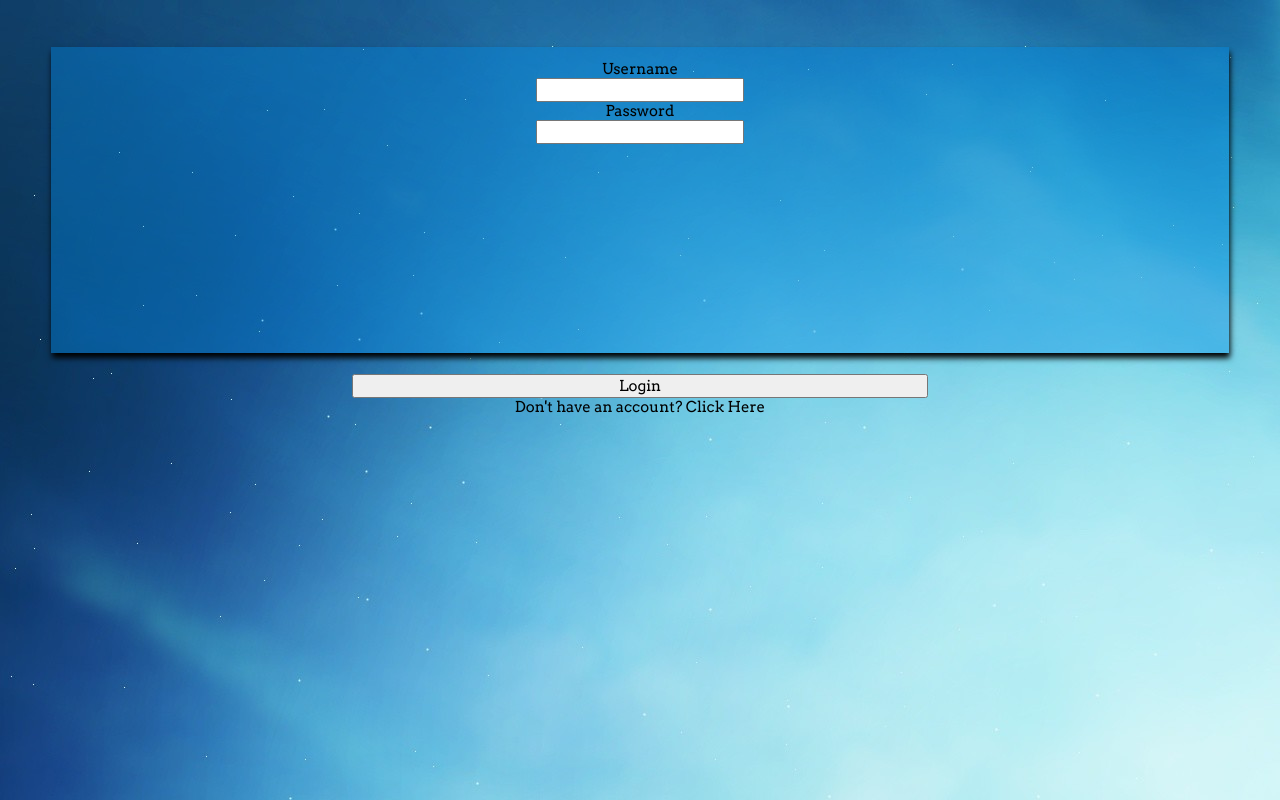
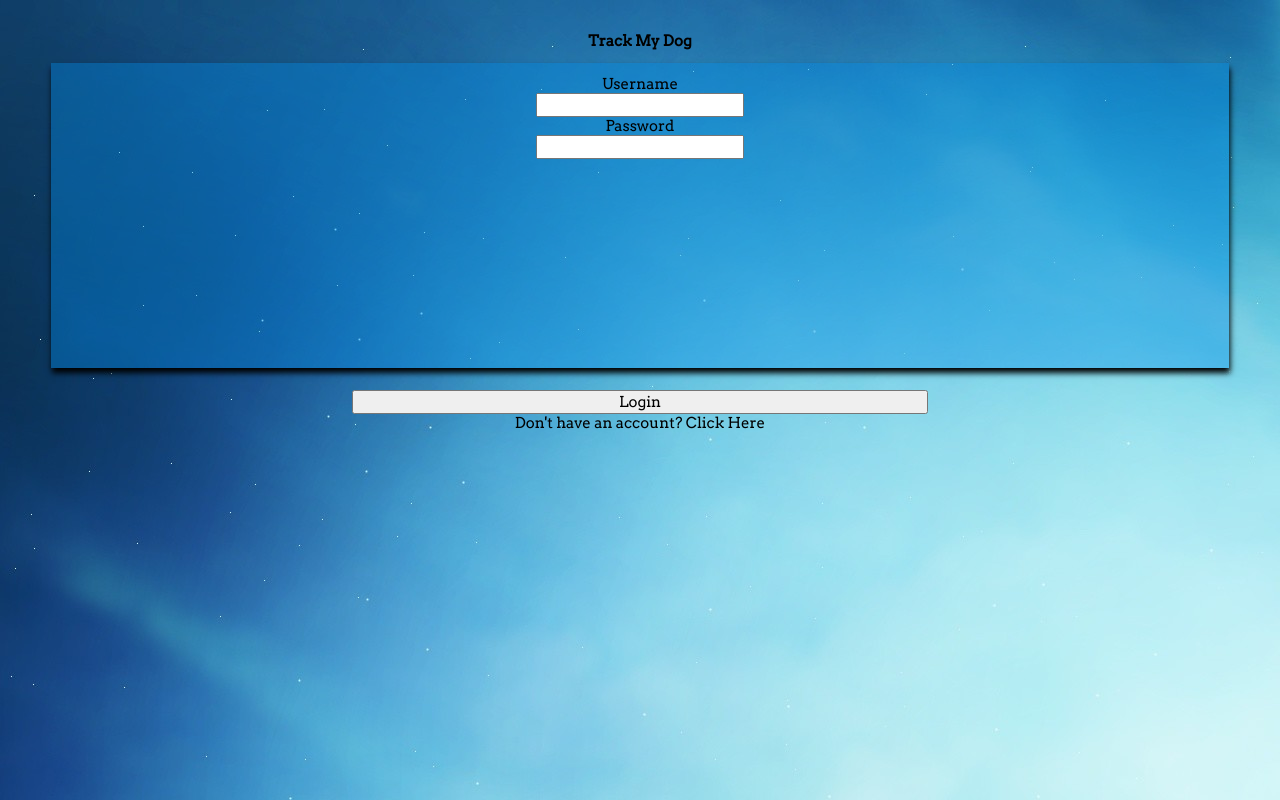
Before and after one commit to pauldamico/dog-tracker, a React (Create React App) app in the folder client/: page /login in a window 1280 px wide. Built offline with nearby package versions, Linux system fonts and the light colour scheme.

Commit message:
added title on login page and changed html title

```diff
--- a/client/public/index.html
+++ b/client/public/index.html
@@ -24,7 +24,7 @@
       work correctly both with client-side routing and a non-root public URL.
       Learn how to configure a non-root public URL by running `npm run build`.
     -->
-    <title>Dog Tracker</title>
+    <title>Track My Dog</title>
   </head>
   <body>
     <noscript>You need to enable JavaScript to run this app.</noscript>
--- a/client/src/App.css
+++ b/client/src/App.css
@@ -63,10 +63,13 @@ a {
 }
 .auth-main-div{
   display: flex;
-
+  flex-direction: column;
   height: 50vh;
   justify-content: center;
   align-items: center;
+}
+.auth-main-div>h1{
+margin-bottom: 1%;
 }
 .auth-form{
 
--- a/client/src/components/Auth.js
+++ b/client/src/components/Auth.js
@@ -27,6 +27,8 @@ export default function Auth(props) {
 
   return (
     <div className="auth-main-div">
+     <h1>Track My Dog</h1>
+
       <form className="auth-form" onSubmit={updateUserHandler}>
         <label>Username</label>
         <input name="username" onChange={userChangeHandler} type="text" />
--- a/client/src/components/profile/DogProfile.js
+++ b/client/src/components/profile/DogProfile.js
@@ -16,7 +16,6 @@ export default function DogProfile() {
 
   return (
     <div className="main-profile-div">
-
 
       <div>
         {profiles.length < 1 && (
```
